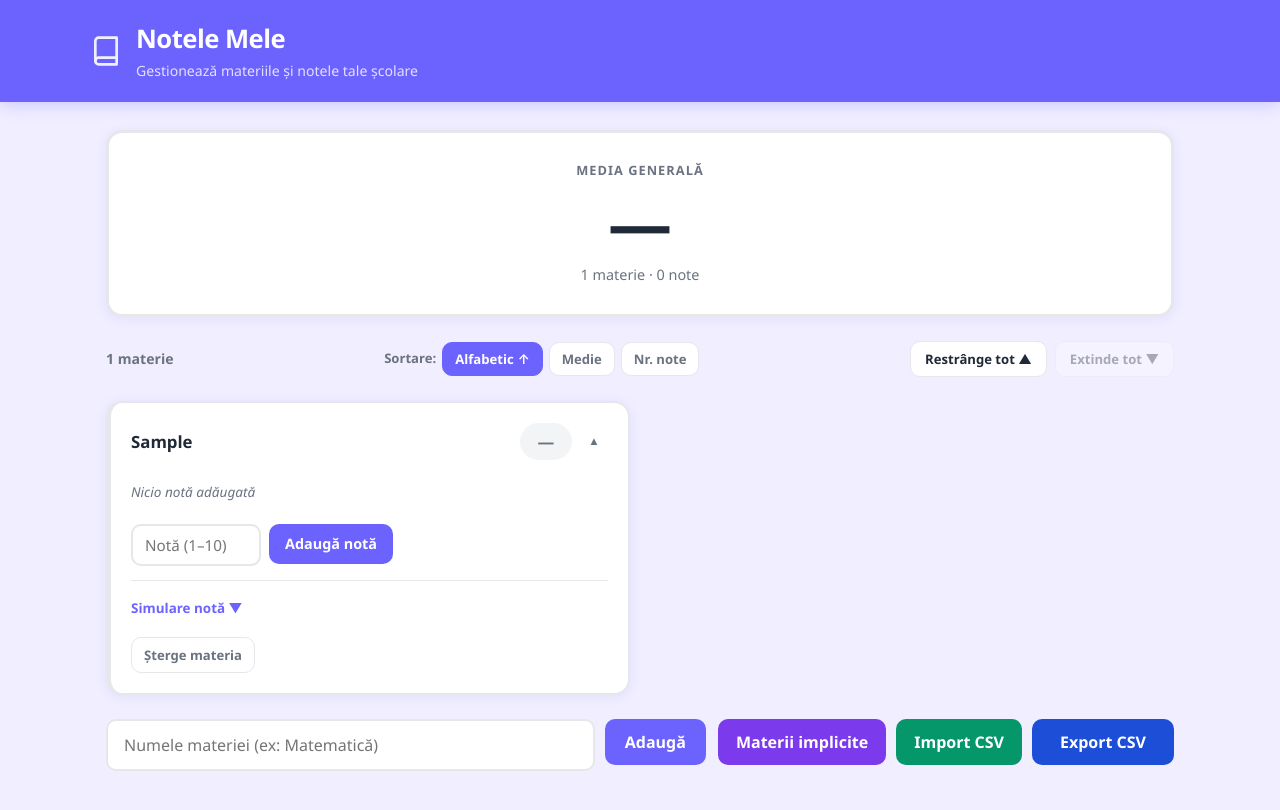
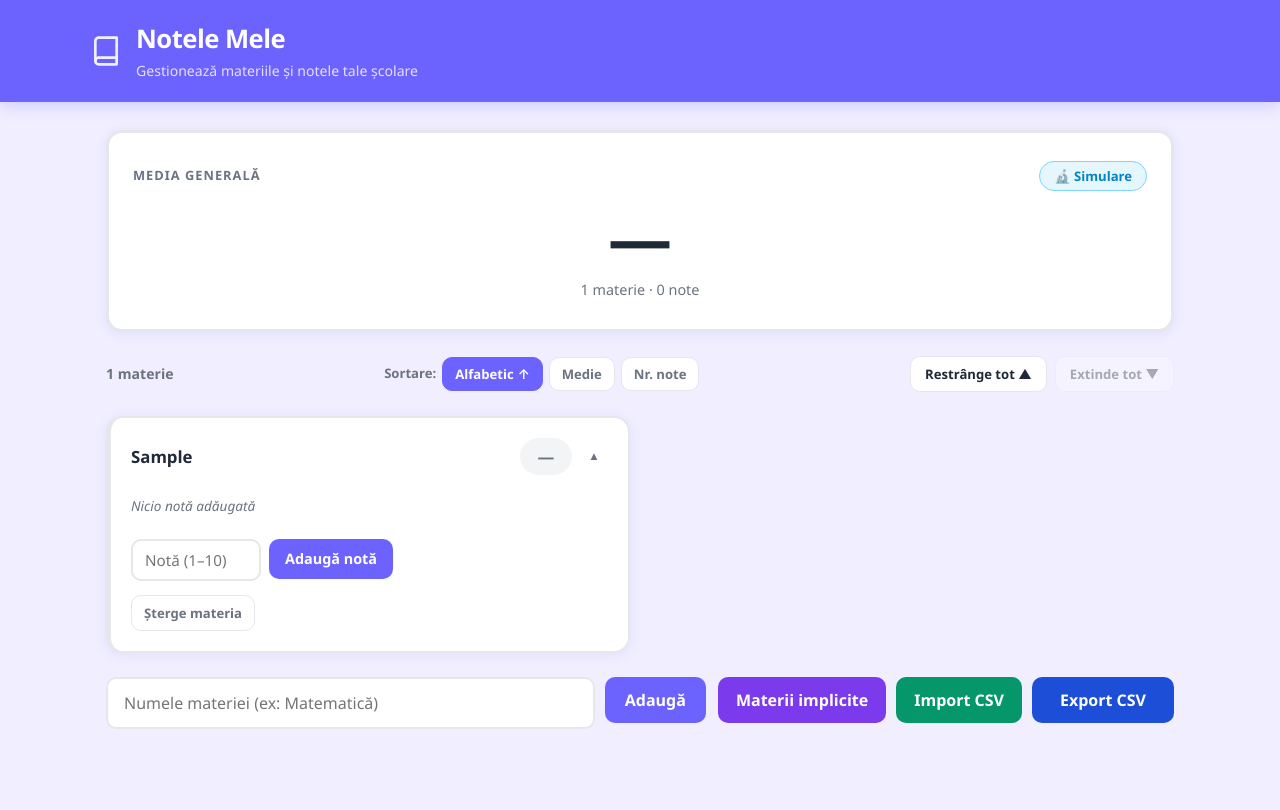
Before and after one commit to im-trainer/school-grades, a React (Vite) app: page / in a window 1280 px wide. Both pictures are taken after typing "Sample" into the empty fields and a click on the button "Adaugă". Shown: the top 810 px of the page. Built offline with nearby package versions, Linux system fonts and the light colour scheme.

Commit message:
global simulation toggle, simulated badges, upgrade emoji

```diff
--- a/src/App.jsx
+++ b/src/App.jsx
@@ -1,4 +1,4 @@
-import { useState } from 'react'
+import { useState, useMemo } from 'react'
 import Header from './components/Header'
 import OverallAverage from './components/OverallAverage'
 import AddSubjectForm from './components/AddSubjectForm'
@@ -27,9 +27,44 @@ export default function App() {
 
   const [showClassPicker, setShowClassPicker] = useState(false)
   const [toast, setToast] = useState(null)
+  const [simulationMode, setSimulationMode] = useState(false)
+  const [simGrades, setSimGrades] = useState({})
 
   const totalGrades = subjects.reduce((sum, s) => sum + s.grades.length, 0)
   const existingNames = subjects.map(s => s.name.toLowerCase())
+
+  function setSimGrade(subjectId, grade) {
+    setSimGrades(prev => ({ ...prev, [subjectId]: grade }))
+  }
+
+  // Simulated per-subject averages (only for subjects where user moved slider)
+  const simulatedSubjectAverages = useMemo(() => {
+    const map = {}
+    for (const s of subjects) {
+      const simGrade = simGrades[s.id]
+      if (simGrade !== undefined) {
+        const allGrades = [...s.grades, simGrade]
+        map[s.id] = Math.round(allGrades.reduce((a, b) => a + b, 0) / allGrades.length)
+      }
+    }
+    return map
+  }, [subjects, simGrades])
+
+  // Simulated overall: all subjects, using simulated avg where slider was moved
+  // Only shown when at least one slider has been touched
+  const simulatedOverallAverage = useMemo(() => {
+    if (!simulationMode) return null
+    const hasAny = subjects.some(s => simGrades[s.id] !== undefined)
+    if (!hasAny) return null
+    const values = subjects
+      .map(s => {
+        const simAvg = simulatedSubjectAverages[s.id]
+        return simAvg !== undefined ? simAvg : subjectAverages[s.id]
+      })
+      .filter(v => v !== null)
+    if (values.length === 0) return null
+    return parseFloat((values.reduce((a, b) => a + b, 0) / values.length).toFixed(2))
+  }, [simulationMode, subjects, simGrades, simulatedSubjectAverages, subjectAverages])
 
   function handleLoadDefaults(classNum) {
     const count = addSubjectsBatch(SUBJECTS_BY_CLASS[classNum])
@@ -50,10 +85,17 @@ export default function App() {
           average={overallAverage}
           subjectCount={subjects.length}
           gradeCount={totalGrades}
+          simulationMode={simulationMode}
+          onToggleSimulation={() => setSimulationMode(m => !m)}
+          simulatedAverage={simulatedOverallAverage}
         />
         <SubjectList
           subjects={subjects}
           subjectAverages={subjectAverages}
+          simulationMode={simulationMode}
+          simGrades={simGrades}
+          onSimGradeChange={setSimGrade}
+          simulatedSubjectAverages={simulatedSubjectAverages}
           onDelete={deleteSubject}
           onRename={renameSubject}
           onAddGrade={addGrade}
--- a/src/components/OverallAverage.jsx
+++ b/src/components/OverallAverage.jsx
@@ -1,10 +1,37 @@
-export default function OverallAverage({ average, subjectCount, gradeCount }) {
+export default function OverallAverage({ average, subjectCount, gradeCount, simulationMode, onToggleSimulation, simulatedAverage }) {
   const colorClass = average === null ? '' : average >= 7 ? 'good' : average >= 5 ? 'ok' : 'bad'
+  const simColorClass = simulatedAverage === null ? '' : simulatedAverage >= 7 ? 'good' : simulatedAverage >= 5 ? 'ok' : 'bad'
 
   return (
     <div className={`overall-card ${colorClass}`}>
-      <div className="overall-label">Media Generală</div>
-      <div className="overall-value">{average !== null ? average.toFixed(2) : '—'}</div>
+      <div className="overall-top-row">
+        <div className="overall-label">Media Generală</div>
+        <button
+          className={`btn-sim-toggle${simulationMode ? ' active' : ''}`}
+          onClick={onToggleSimulation}
+          type="button"
+          title={simulationMode ? 'Oprește simularea' : 'Activează simularea notelor'}
+        >
+          🔬 {simulationMode ? 'Simulare activă' : 'Simulare'}
+        </button>
+      </div>
+
+      <div className="overall-values-row">
+        <div className="overall-value">{average !== null ? average.toFixed(2) : '—'}</div>
+        {simulationMode && (
+          <div className="overall-sim-block">
+            {simulatedAverage !== null ? (
+              <>
+                <span className="overall-sim-label">simulat</span>
+                <span className={`overall-sim-value ${simColorClass}`}>{simulatedAverage.toFixed(2)}</span>
+              </>
+            ) : (
+              <span className="overall-sim-hint">Mută cursoarele pentru a simula</span>
+            )}
+          </div>
+        )}
+      </div>
+
       <div className="overall-meta">
         {subjectCount === 0
           ? 'Nicio materie adăugată'
--- a/src/components/SmartHint.jsx
+++ b/src/components/SmartHint.jsx
@@ -1,39 +1,24 @@
-import { useState, useMemo } from 'react'
+import { useMemo } from 'react'
 
-export default function SmartHint({ grades, currentAverage }) {
-  const [hypotheticalGrade, setHypotheticalGrade] = useState(10)
-  const [open, setOpen] = useState(false)
+const DEFAULT_GRADE = 8
+
+export default function SmartHint({ grades, currentAverage, simGrade, onSimGradeChange }) {
+  const displayGrade = simGrade ?? DEFAULT_GRADE
 
   const newAverage = useMemo(() => {
-    const allGrades = [...grades, hypotheticalGrade]
+    const allGrades = [...grades, displayGrade]
     return Math.round(allGrades.reduce((a, b) => a + b, 0) / allGrades.length)
-  }, [grades, hypotheticalGrade])
+  }, [grades, displayGrade])
 
   const delta = currentAverage !== null ? newAverage - currentAverage : null
-
-  const deltaText = delta === null ? ''
-    : delta > 0 ? `+${delta}`
-    : delta < 0 ? `${delta}`
-    : '±0'
-
-  const deltaClass = delta === null ? 'neutral'
-    : delta > 0 ? 'positive'
-    : delta < 0 ? 'negative'
-    : 'neutral'
+  const deltaText = delta === null ? '' : delta > 0 ? `+${delta}` : delta < 0 ? `${delta}` : '±0'
+  const deltaClass = delta === null ? 'neutral' : delta > 0 ? 'positive' : delta < 0 ? 'negative' : 'neutral'
 
   return (
     <div className="smart-hint">
-      <button
-        className="smart-hint-toggle"
-        onClick={() => setOpen(o => !o)}
-        type="button"
-      >
-        {open ? 'Ascunde simulare ▲' : 'Simulare notă ▼'}
-      </button>
-      {open && (
       <div className="smart-hint-body">
         <label className="smart-hint-label">
-            Dacă ai lua nota <strong>{hypotheticalGrade}</strong> în plus:
+          Dacă ai lua nota <strong>{displayGrade}</strong> în plus:
         </label>
         <div className="smart-hint-slider-row">
           <span className="slider-min">1</span>
@@ -42,8 +27,8 @@ export default function SmartHint({ grades, currentAverage }) {
             min="1"
             max="10"
             step="1"
-              value={hypotheticalGrade}
-              onChange={e => setHypotheticalGrade(Number(e.target.value))}
+            value={displayGrade}
+            onChange={e => onSimGradeChange(Number(e.target.value))}
             className="smart-hint-slider"
             aria-label="Nota ipotetică"
           />
@@ -51,12 +36,9 @@ export default function SmartHint({ grades, currentAverage }) {
         </div>
         <div className={`smart-hint-result ${deltaClass}`}>
           Media ar fi <strong>{newAverage}</strong>
-            {delta !== null && (
-              <span className="smart-hint-delta"> ({deltaText})</span>
-            )}
+          {delta !== null && <span className="smart-hint-delta"> ({deltaText})</span>}
         </div>
       </div>
-      )}
     </div>
   )
 }
--- a/src/components/SubjectCard.jsx
+++ b/src/components/SubjectCard.jsx
@@ -2,7 +2,15 @@ import { useState } from 'react'
 import GradeChip from './GradeChip'
 import SmartHint from './SmartHint'
 
-export default function SubjectCard({ subject, average, collapsed, onToggleCollapse, onDelete, onRename, onAddGrade, onDeleteGrade }) {
+// Arată emoji dacă adăugând (medie+1) s-ar mări media rotunjită
+function hasUpgradeOpportunity(grades, avg) {
+  if (avg === null || avg >= 10 || grades.length === 0) return false
+  const allGrades = [...grades, avg + 1]
+  const newAvg = Math.round(allGrades.reduce((a, b) => a + b, 0) / allGrades.length)
+  return newAvg > avg
+}
+
+export default function SubjectCard({ subject, average, collapsed, onToggleCollapse, onDelete, onRename, onAddGrade, onDeleteGrade, simulationMode, simGrade, onSimGradeChange, simulatedAverage }) {
   const [editing, setEditing] = useState(false)
   const [nameInput, setNameInput] = useState(subject.name)
   const [gradeInput, setGradeInput] = useState('')
@@ -33,6 +41,8 @@ export default function SubjectCard({ subject, average, collapsed, onToggleColla
 
   const colorClass = average === null ? 'no-grade' : average >= 7 ? 'good' : average >= 5 ? 'ok' : 'bad'
   const gradeCount = subject.grades.length
+  const showEmoji = hasUpgradeOpportunity(subject.grades, average)
+  const hasSimBadge = simulationMode && simulatedAverage !== undefined
 
   return (
     <div className={`subject-card ${colorClass}${collapsed ? ' collapsed' : ''}`}>
@@ -57,6 +67,9 @@ export default function SubjectCard({ subject, average, collapsed, onToggleColla
             title="Click pentru a edita numele"
           >
             {subject.name}
+            {showEmoji && (
+              <span className="subject-upgrade-emoji" title="Cu o notă în plus poți crește media!"> 🚀</span>
+            )}
           </h2>
         )}
         <div className="subject-header-right">
@@ -68,6 +81,11 @@ export default function SubjectCard({ subject, average, collapsed, onToggleColla
           <div className={`average-badge ${colorClass}`}>
             {average !== null ? average : '—'}
           </div>
+          {hasSimBadge && (
+            <div className="average-badge sim-badge">
+              ~{simulatedAverage}
+            </div>
+          )}
           <button
             className="btn-chevron"
             onClick={onToggleCollapse}
@@ -109,7 +127,14 @@ export default function SubjectCard({ subject, average, collapsed, onToggleColla
             {gradeError && <span className="form-error">{gradeError}</span>}
           </form>
 
-          <SmartHint grades={subject.grades} currentAverage={average} />
+          {simulationMode && (
+            <SmartHint
+              grades={subject.grades}
+              currentAverage={average}
+              simGrade={simGrade}
+              onSimGradeChange={grade => onSimGradeChange(subject.id, grade)}
+            />
+          )}
 
           <div className="subject-card-footer">
             {confirmDelete ? (
--- a/src/components/SubjectList.jsx
+++ b/src/components/SubjectList.jsx
@@ -7,7 +7,7 @@ const SORT_OPTIONS = [
   { field: 'count',   label: 'Nr. note' },
 ]
 
-export default function SubjectList({ subjects, subjectAverages, onDelete, onRename, onAddGrade, onDeleteGrade }) {
+export default function SubjectList({ subjects, subjectAverages, simulationMode, simGrades, onSimGradeChange, simulatedSubjectAverages, onDelete, onRename, onAddGrade, onDeleteGrade }) {
   const [collapsedIds, setCollapsedIds] = useState(new Set())
   const [sortField, setSortField] = useState('name')
   const [sortDir, setSortDir] = useState('asc')
@@ -104,6 +104,10 @@ export default function SubjectList({ subjects, subjectAverages, onDelete, onRen
             average={subjectAverages[subject.id] ?? null}
             collapsed={collapsedIds.has(subject.id)}
             onToggleCollapse={() => toggleCollapse(subject.id)}
+            simulationMode={simulationMode}
+            simGrade={simGrades[subject.id]}
+            onSimGradeChange={onSimGradeChange}
+            simulatedAverage={simulatedSubjectAverages[subject.id]}
             onDelete={onDelete}
             onRename={onRename}
             onAddGrade={onAddGrade}
--- a/src/styles/main.css
+++ b/src/styles/main.css
@@ -154,6 +154,96 @@ body {
 .overall-meta {
   font-size: 0.9rem;
   color: var(--clr-text-light);
+}
+
+.overall-top-row {
+  display: flex;
+  align-items: center;
+  justify-content: space-between;
+  margin-bottom: 4px;
+}
+
+.overall-values-row {
+  display: flex;
+  align-items: center;
+  justify-content: center;
+  gap: 24px;
+  flex-wrap: wrap;
+}
+
+.overall-sim-block {
+  display: flex;
+  flex-direction: column;
+  align-items: center;
+  gap: 2px;
+}
+
+.overall-sim-label {
+  font-size: 0.72rem;
+  text-transform: uppercase;
+  letter-spacing: 0.08em;
+  font-weight: 700;
+  color: #0284c7;
+  opacity: 0.85;
+}
+
+.overall-sim-value {
+  font-size: 3rem;
+  font-weight: 900;
+  line-height: 1.1;
+  color: #0ea5e9;
+}
+.overall-sim-value.good { color: var(--clr-good); }
+.overall-sim-value.ok   { color: var(--clr-ok); }
+.overall-sim-value.bad  { color: var(--clr-bad); }
+
+.overall-sim-hint {
+  font-size: 0.82rem;
+  color: #0284c7;
+  opacity: 0.75;
+  font-style: italic;
+}
+
+/* Simulation toggle button */
+.btn-sim-toggle {
+  background: rgba(14, 165, 233, 0.10);
+  color: #0284c7;
+  border: 1.5px solid #7dd3fc;
+  border-radius: 20px;
+  padding: 5px 14px;
+  font-size: 0.82rem;
+  font-weight: 600;
+  cursor: pointer;
+  font-family: var(--font);
+  transition: background 0.15s, border-color 0.15s, color 0.15s;
+  white-space: nowrap;
+}
+.btn-sim-toggle:hover {
+  background: rgba(14, 165, 233, 0.18);
+  border-color: #38bdf8;
+}
+.btn-sim-toggle.active {
+  background: #0ea5e9;
+  color: #fff;
+  border-color: #0ea5e9;
+}
+.btn-sim-toggle.active:hover {
+  background: #0284c7;
+  border-color: #0284c7;
+}
+
+/* Simulated average badge on subject cards */
+.average-badge.sim-badge {
+  background: #e0f2fe;
+  color: #0369a1;
+  border: 1.5px dashed #38bdf8;
+  font-size: 0.92rem;
+}
+
+/* Upgrade emoji */
+.subject-upgrade-emoji {
+  font-style: normal;
+  cursor: default;
 }
 
 /* =========================================================
@@ -565,21 +655,7 @@ body {
   padding-top: 12px;
 }
 
-.smart-hint-toggle {
-  background: none;
-  border: none;
-  cursor: pointer;
-  font-size: 0.84rem;
-  color: var(--clr-primary);
-  font-weight: 600;
-  padding: 0;
-  font-family: var(--font);
-  min-height: 30px;
-}
-.smart-hint-toggle:hover { text-decoration: underline; }
-
 .smart-hint-body {
-  margin-top: 12px;
   display: flex;
   flex-direction: column;
   gap: 10px;
```
Lines whose indentation alone changed are shown as unchanged.
